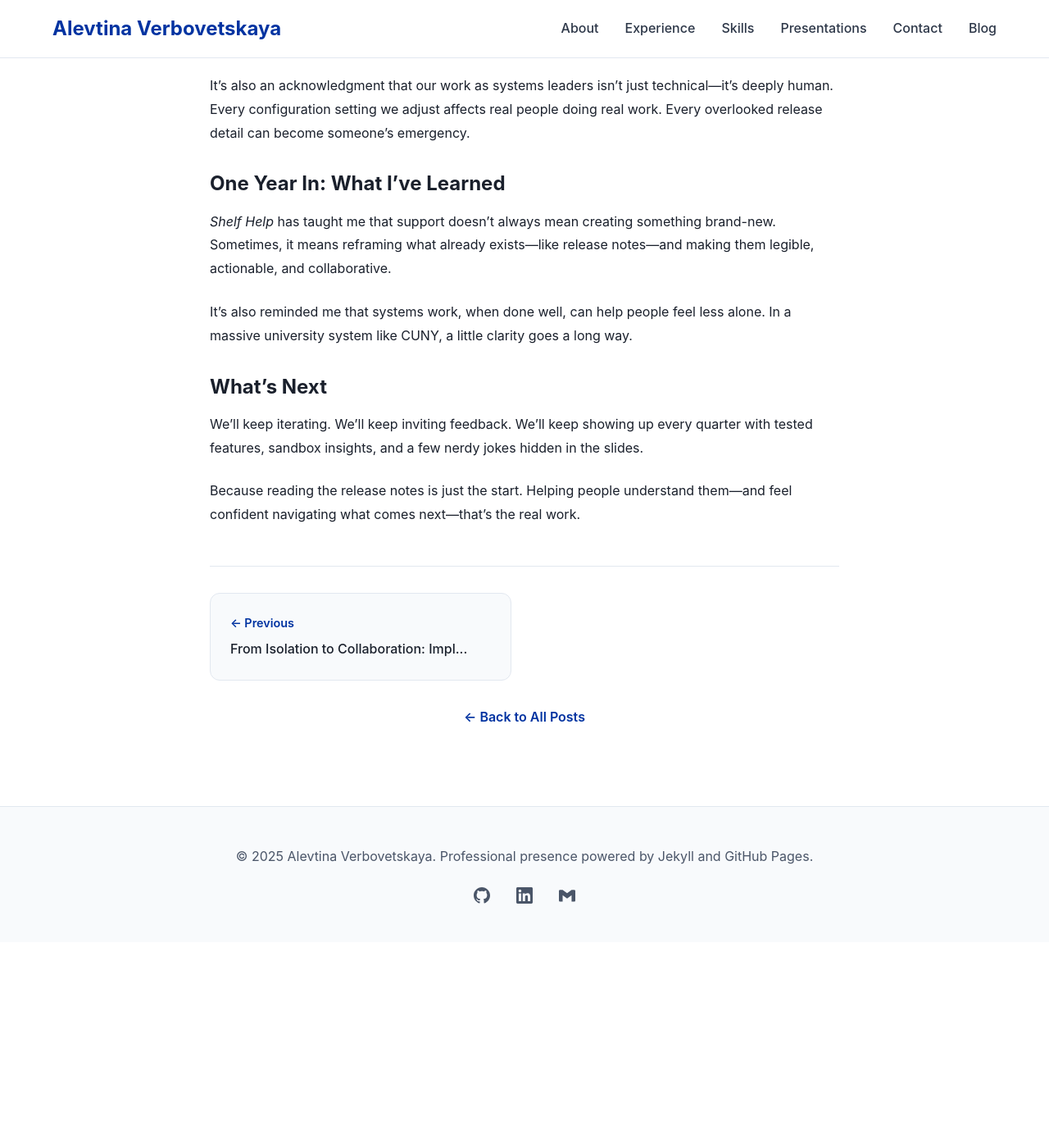
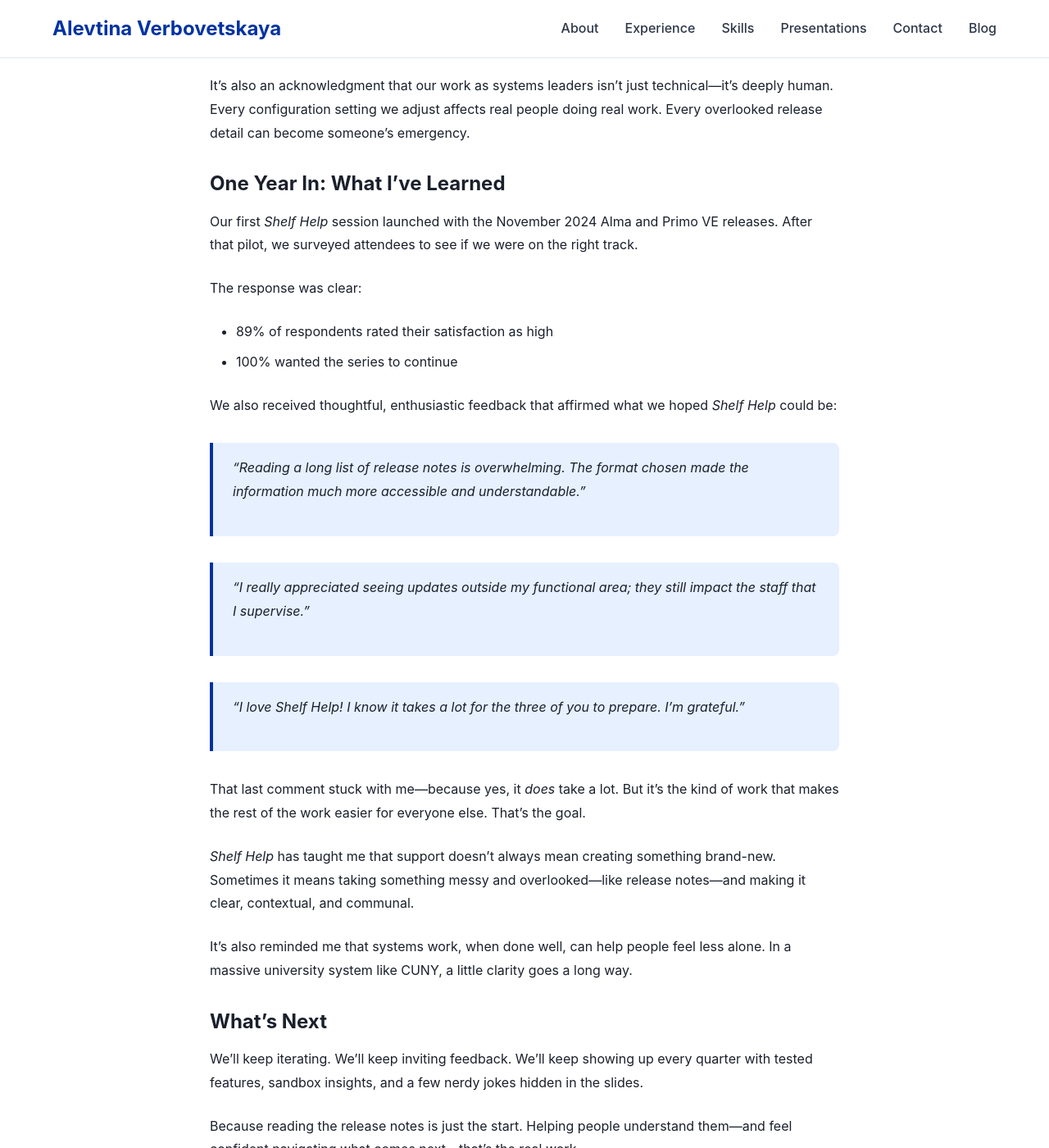
Before and after one commit to alevtina/alevtina.github.io, a Jekyll site: the page built from _posts/2025-08-02-we-read-the-release-notes-so-you-dont-have-to.md, in a window 1280 px wide and 1400 px high, scrolled down 2098 px. Shown: the whole window at 82% size. Built offline with Jekyll 4.4.1, drawn with Linux system fonts in a browser that asks for light colours; some web fonts are replaced; before the commit the page ends 3247 px from its top, so only the background shows below that.

Commit message:
Update 2025-08-02-we-read-the-release-notes-so-you-dont-have-to.md

```diff
--- a/_posts/2025-08-02-we-read-the-release-notes-so-you-dont-have-to.md
+++ b/_posts/2025-08-02-we-read-the-release-notes-so-you-dont-have-to.md
@@ -56,7 +56,23 @@ It's also an acknowledgment that our work as systems leaders isn't just technica
 
 ## One Year In: What I've Learned
 
-_Shelf Help_ has taught me that support doesn't always mean creating something brand-new. Sometimes, it means reframing what already exists—like release notes—and making them legible, actionable, and collaborative.
+Our first _Shelf Help_ session launched with the November 2024 Alma and Primo VE releases. After that pilot, we surveyed attendees to see if we were on the right track.
+
+The response was clear:
+* 89% of respondents rated their satisfaction as high
+* 100% wanted the series to continue
+
+We also received thoughtful, enthusiastic feedback that affirmed what we hoped _Shelf Help_ could be:
+
+> "Reading a long list of release notes is overwhelming. The format chosen made the information much more accessible and understandable."
+
+> "I really appreciated seeing updates outside my functional area; they still impact the staff that I supervise."
+
+> "I love Shelf Help! I know it takes a lot for the three of you to prepare. I'm grateful."
+
+That last comment stuck with me—because yes, it _does_ take a lot. But it’s the kind of work that makes the rest of the work easier for everyone else. That's the goal.
+
+_Shelf Help_ has taught me that support doesn't always mean creating something brand-new. Sometimes it means taking something messy and overlooked—like release notes—and making it clear, contextual, and communal.
 
 It's also reminded me that systems work, when done well, can help people feel less alone. In a massive university system like CUNY, a little clarity goes a long way.
 
```
Also changed, not shown: other parts of _posts/2025-08-02-we-read-the-release-notes-so-you-dont-have-to.md (+1 -1 lines).
